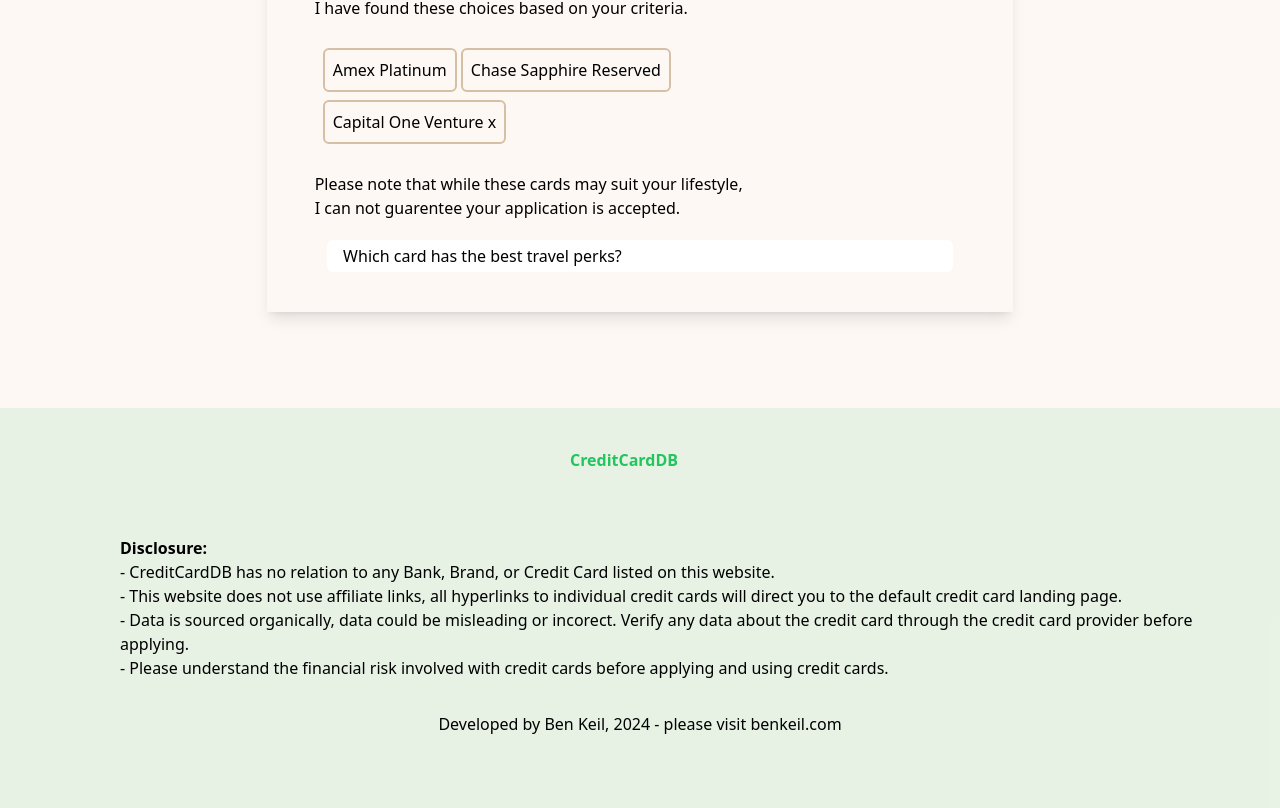
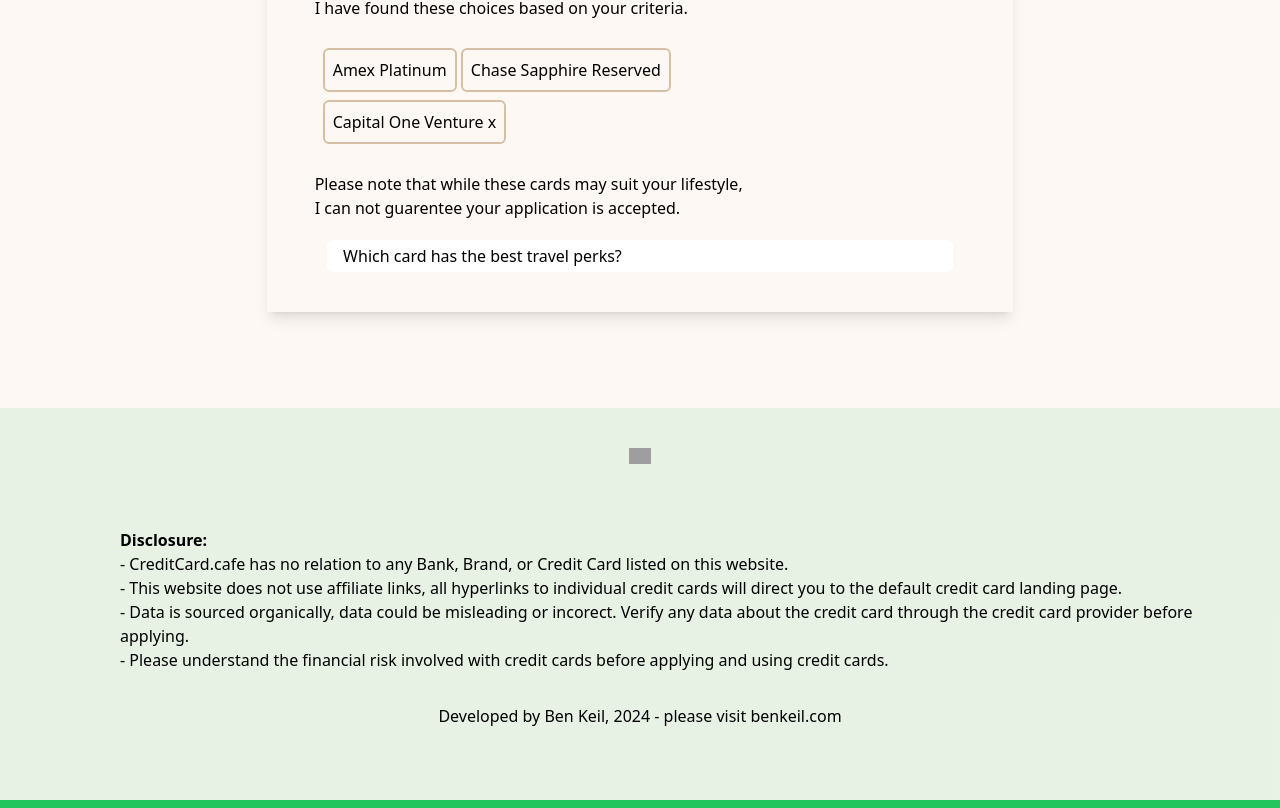
Before and after one commit to Credit-Card-Cafe/credit-card-cafe, a SvelteKit app: page /cardfinder in a window 1280 px wide. Shown: the part 908-1716 px from the top of the page. Built offline with nearby package versions, Linux system fonts and the light colour scheme; grey boxes are pictures that could not be loaded.

Commit message:
Updated Logo

```diff
--- a/src/components/layout/Nav.svelte
+++ b/src/components/layout/Nav.svelte
@@ -40,7 +40,7 @@
         </button>
     </div>
     {#if showMobileMenu || windowWidth >= 768}
-    <a on:click={() => closeMenu()} href="/" class="hidden md:inline lg:mx-8 float-right text-green-500 font-semibold">CreditCardDB</a>
+    <a on:click={() => closeMenu()} href="/" class="hidden md:inline float-right"><img class="h-4" src="../../../../creditcardcafelogo.png" alt="creditcard.cafe"></a>
     <nav class="inline-flex flex-col md:flex-row flex-1">
         <a on:click={() => closeMenu()} class="text-black dark:text-white-warm p-3 md:mx-1 lg:mx-2 my-2 hover:bg-black/[0.1] hover:rounded transition-all" href="/">Featured</a>
         <a on:click={() => closeMenu()} class="text-black dark:text-white-warm p-3 md:mx-1 lg:mx-2 my-2 hover:bg-black/[0.1] hover:rounded transition-all" href="/cardfinder">CardFinder A.I.</a>
--- a/src/routes/+layout.svelte
+++ b/src/routes/+layout.svelte
@@ -10,11 +10,11 @@
 
 
 <!-- Footer -->
-<div id="footer" class="w-full md:p-10 bg-alt/90 dark:bg-main-gray flex flex-col items-center">
-    <div class="block lg:mr-8 text-green-500 font-semibold">CreditCardDB</div>
+<div id="footer" class="w-full pt-10 md:mt-0 md:p-10 bg-alt/90 dark:bg-main-gray flex flex-col items-center">
+    <img class="h-4" src="../../../creditcardcafelogo.png" alt="creditcard.cafe">
     <div class="dark:text-white-warm md:pt-16 md:ml-12 px-4  md:px-8">
         <div class="font-bold">Disclosure:</div>
-        <div>- CreditCardDB has no relation to any Bank, Brand, or Credit Card listed on this website.</div>
+        <div>- CreditCard.cafe has no relation to any Bank, Brand, or Credit Card listed on this website.</div>
         <div>- This website does not use affiliate links, all hyperlinks to individual credit cards will direct you to the default credit card landing page.</div>
         <div>- Data is sourced organically, data could be misleading or incorect. Verify any data about the credit card through the credit card provider before applying.</div>
         <div>- Please understand the financial risk involved with credit cards before applying and using credit cards.</div>
--- a/src/routes/+page.svelte
+++ b/src/routes/+page.svelte
@@ -22,8 +22,8 @@
 <div id="home" class="dark:text-white-warm pt-20 group">
   <ScrollBouncy>
     <div class="mb-[27rem] mt-10 md:snap-end">
-      <div class="text-5xl md:text-8xl text-green-500 font-semibold text-center">CreditCardDB</div>
-      <div class="text-3xl md:text-6xl font-semibold text-center">the <magic>ultimate</magic> credit card research tool</div>
+      <div class="text-5xl md:text-8xl font-semibold text-center"><span class="text-green-500">CreditCard</span><span class="text-sm md:text-2xl">&#9632;</span><span class="text-yellow-800">Cafe</span></div>
+      <div class="text-3xl md:text-6xl font-semibold text-center">the <magic>ultimate</magic> community credit card research hub</div>
     </div>
   </ScrollBouncy>
   <HomeComponent1></HomeComponent1>
--- a/src/routes/card/[slug]/+page.svelte
+++ b/src/routes/card/[slug]/+page.svelte
@@ -26,6 +26,7 @@
   let scrolled = true;
 
   onMount(() => {
+    let footer = document.getElementById("footer") // footer lock
     document.addEventListener("scroll", (e) => {
       pos = window.scrollY;
       let card = document.getElementById("cardscroll")
@@ -36,8 +37,14 @@
       }
       if (pos > scrollAmount) {
         scrolled = true
+        if (footer) {
+          footer.classList.add("md:snap-end")
+        }
       } else {
         scrolled = false
+        if (footer) {
+          footer.classList.remove("md:snap-end")
+        }
       }
       if (pos <= scrollAmount && card && window.innerWidth >= 1024) {
         card.style.transform = `translate(-${(window.innerWidth / 4)*(pos/scrollAmount)}px,0)`
@@ -50,6 +57,11 @@
         info.style.opacity = `${pos/scrollAmount}`
       }
     })
+    return () => {
+      if (footer) {
+        footer.classList.remove("md:snap-end")
+      }
+    }
   })
 
 </script>
```
